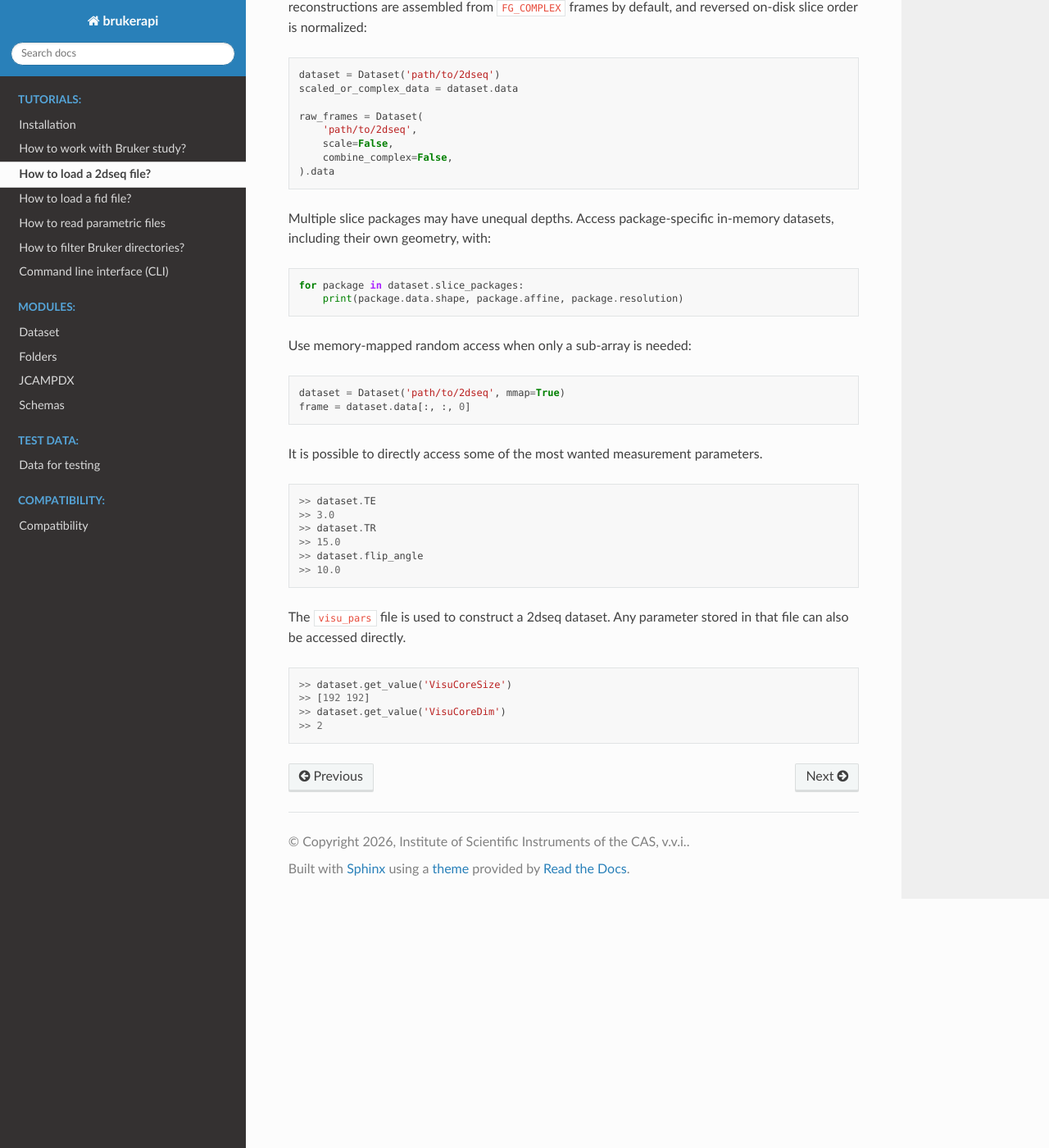
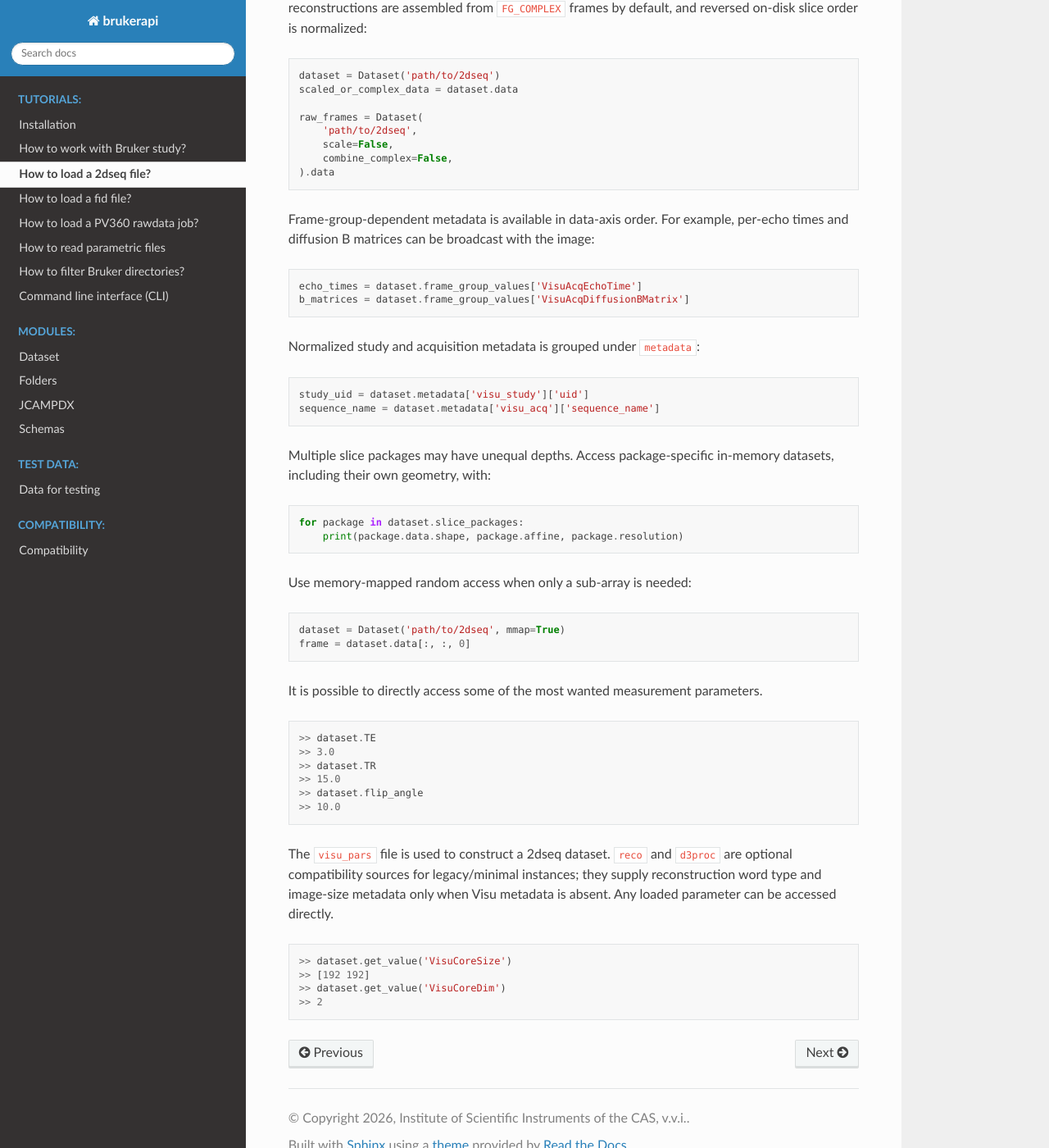
Before and after one commit to isi-nmr/brukerapi-python, a Sphinx documentation site: the page built from docs/source/tutorials/how-to-2dseq.rst, in a window 1280 px wide and 1400 px high, scrolled down 665 px. Shown: the whole window at 82% size. Built offline with Sphinx 7.4.7 and the Read the Docs theme 3.1.0, drawn with Linux system fonts in a browser that asks for light colours; some of the changed text lies outside the part shown.

Commit message:
docs update

```diff
--- a/docs/source/index.rst
+++ b/docs/source/index.rst
@@ -16,6 +16,7 @@ Bruker API documentation.
    tutorials/how-to-study
    tutorials/how-to-2dseq
    tutorials/how-to-fid
+   tutorials/how-to-rawdata
    tutorials/how-to-jcampdx
    tutorials/how-to-use-filter
    cli
--- a/docs/source/tutorials/how-to-2dseq.rst
+++ b/docs/source/tutorials/how-to-2dseq.rst
@@ -39,6 +40,21 @@ by default, and reversed on-disk slice order is normalized:
        combine_complex=False,
    ).data
 
+Frame-group-dependent metadata is available in data-axis order. For example,
+per-echo times and diffusion B matrices can be broadcast with the image:
+
+.. code-block:: python
+
+   echo_times = dataset.frame_group_values['VisuAcqEchoTime']
+   b_matrices = dataset.frame_group_values['VisuAcqDiffusionBMatrix']
+
+Normalized study and acquisition metadata is grouped under ``metadata``:
+
+.. code-block:: python
+
+   study_uid = dataset.metadata['visu_study']['uid']
+   sequence_name = dataset.metadata['visu_acq']['sequence_name']
+
 Multiple slice packages may have unequal depths. Access package-specific
 in-memory datasets, including their own geometry, with:
 
@@ -65,8 +81,10 @@ It is possible to directly access some of the most wanted measurement parameters
    >> dataset.flip_angle
    >> 10.0
 
-The ``visu_pars`` file is used to construct a 2dseq dataset. Any parameter
-stored in that file can also be accessed directly.
+The ``visu_pars`` file is used to construct a 2dseq dataset. ``reco`` and
+``d3proc`` are optional compatibility sources for legacy/minimal instances;
+they supply reconstruction word type and image-size metadata only when Visu
+metadata is absent. Any loaded parameter can be accessed directly.
 
 .. code-block:: python
 
```
Also changed, not shown: other parts of docs/source/tutorials/how-to-2dseq.rst (+2 -1 lines), README.rst (+45 -0 lines), docs/source/compatibility.rst (+11 -1 lines), docs/source/dataset.rst (+42 -0 lines), docs/source/tutorials/how-to-fid.rst (+6 -6 lines), docs/source/tutorials/how-to-rawdata.rst (added, +33 -0 lines), 2 other files.
